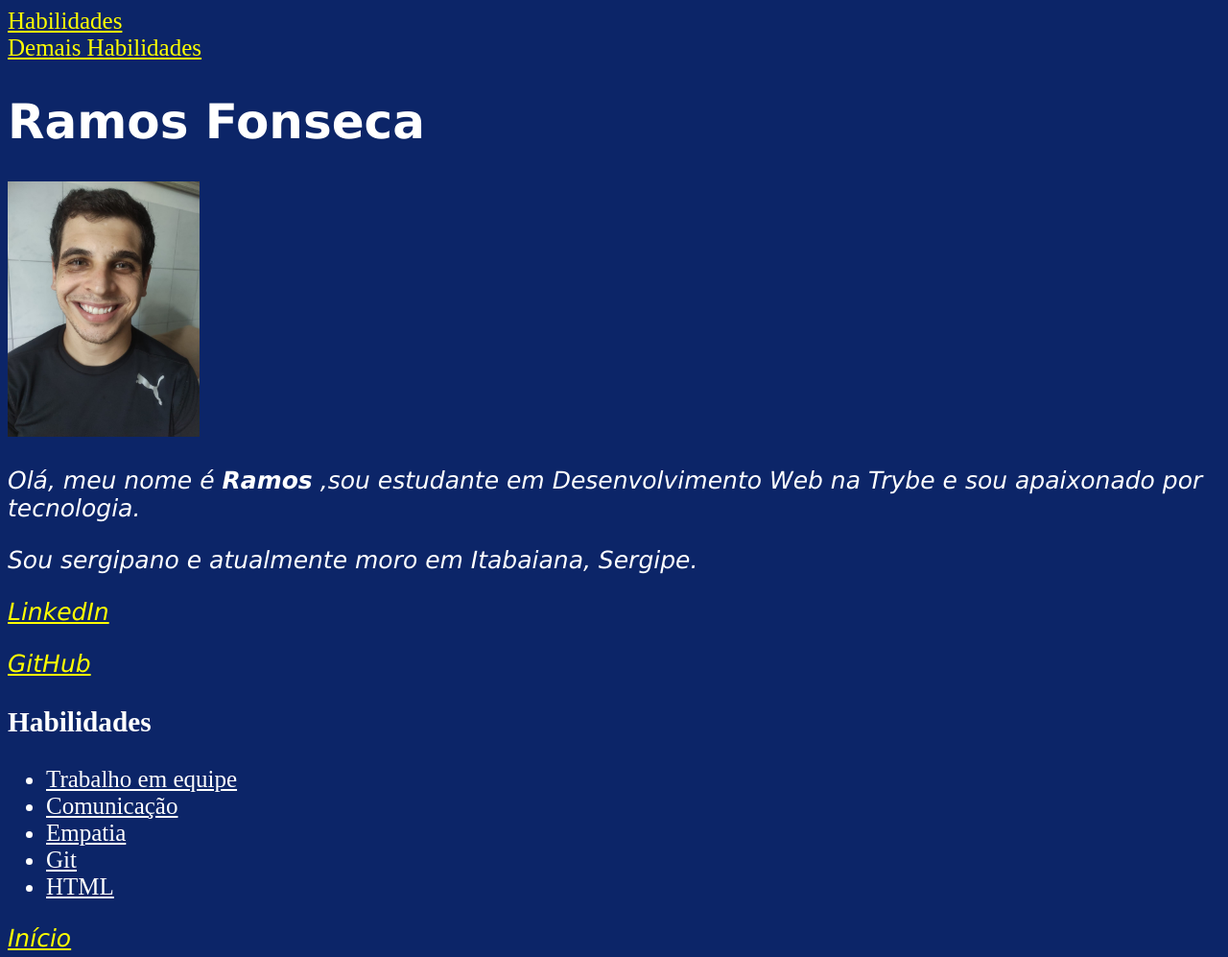
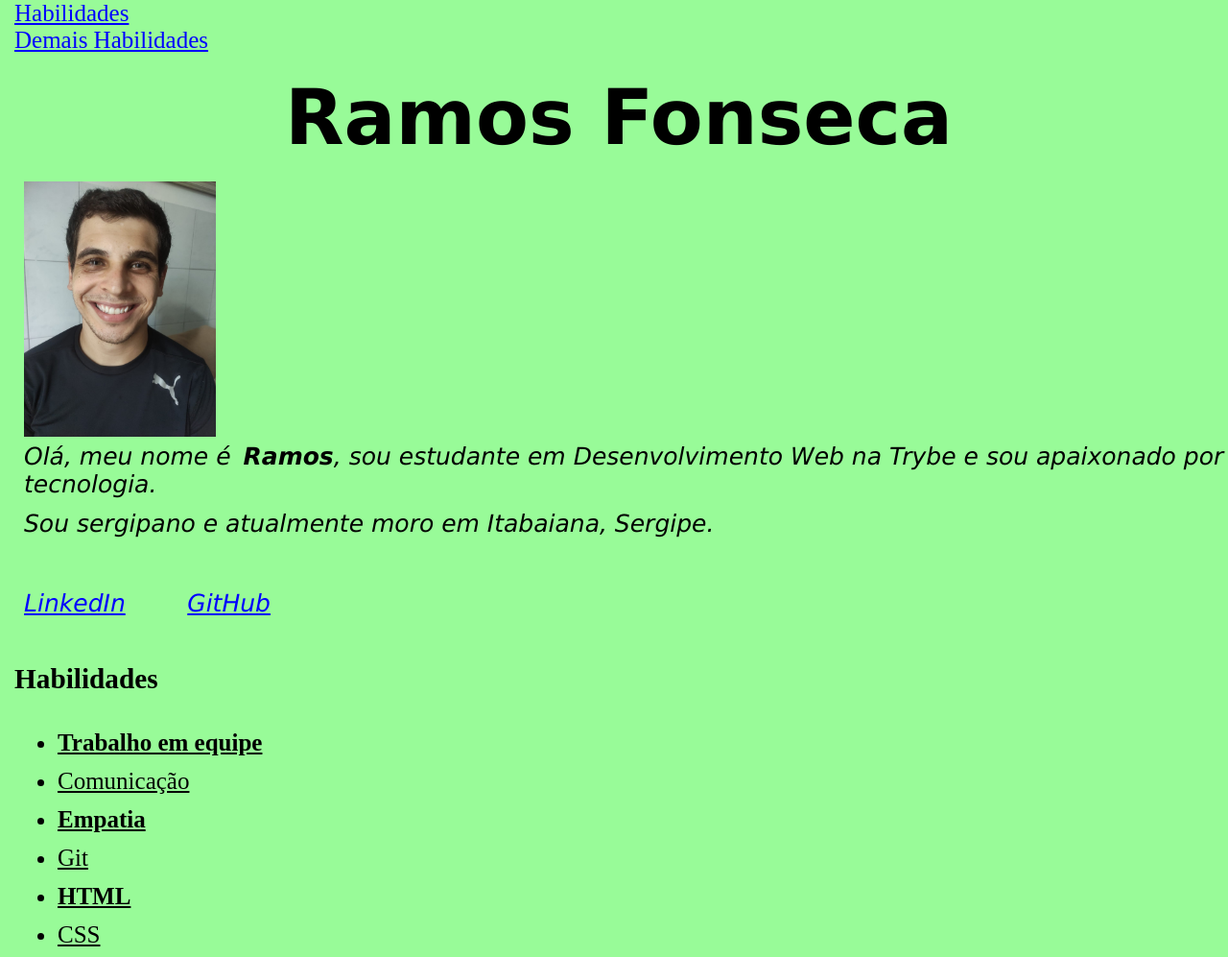
Before and after one commit to beidseitig/beidseitig.github.io, a plain HTML site: page index.html in a window 1280 px wide. Shown: the top 997 px of the page at 96% size. Drawn offline with Linux system fonts and the light colour scheme.

Commit message:
atualizando o portifolio com pseudo-classes e subclasses

```diff
--- a/index.html
+++ b/index.html
@@ -3,61 +3,47 @@
 <head>
     <meta charset="UTF-8">
     <title>Ramos Fonseca</title>
-    <style>
-        h1{
-            font-family: Geneva;
-        }
-
-        p{
-            font-family: Verdana;
-        }
-
-       body{
-            background-color: #0c2568;
-            color: white;
-            font-size: 25px;
-        }
-
-        a:link{
-            color: yellow;
-        }
-
-        a:visited{
-            color: yellow;
-        }
-
-        p{
-            font-style: italic;
-        }
-
-        li{
-            font-size: 25px;
-            text-decoration: underline;
-        }
-
-    </style>
+    <link rel="stylesheet" href="style.css">
 </head>
 <body>
     <a href="#habilidades">Habilidades</a><br>
     <a href="#demais-habilidades">Demais Habilidades</a>
 
+    <div id="title">
+
         <h1>Ramos Fonseca</h1>
 
+    </div>
+
+    <div id="header">
+
+        <div class="header-elements">
             <img src="/images/4cf36e59-2c49-4850-8dca-28a86b731d65.jpeg" alt="Foto Ramos" id="minha-foto" width="200px">
+        </div>
 
-    <p>Olá, meu nome é <strong>Ramos</strong> ,sou estudante em Desenvolvimento Web na Trybe e sou apaixonado por tecnologia.</p>
+        <div class="header-elements">
+            <p>Olá, meu nome é <strong>Ramos</strong>, sou estudante em Desenvolvimento Web na Trybe e sou apaixonado por tecnologia.</p>
             <p> Sou sergipano e atualmente moro em Itabaiana, Sergipe.</p>
-    <p><a href="https://www.linkedin.com/in/ramosfonseca/" target="_blank">LinkedIn</a></p>
-    <p><a href="https://github.com/beidseitig" target="_blank">GitHub</a></p>
+        </div>
 
-    <h3 id="habilidades">Habilidades</h3>
+    </div>
+
+    <div id="referencias">
+        <p id="linkedin"><a href="https://www.linkedin.com/in/ramosfonseca/" target="_blank">LinkedIn</a></p>
+        <p id="github"><a href="https://github.com/beidseitig" target="_blank">GitHub</a></p>
+    </div>
+
+    <div id="habilidades">
+        <h3>Habilidades</h3>
         <ul>
             <li>Trabalho em equipe</li>
             <li>Comunicação</li>
             <li>Empatia</li>
             <li>Git</li>
             <li>HTML</li>
+            <li>CSS</li>
         </ul>
+    </div>
 
     <p><a href="#minha-foto">Início</a></p>
     <p><a href="https://blogdapsicanalise.com.br/" target="_blank">Blog de Psicanálise</a></p>
--- /dev/null
+++ b/style.css
@@ -0,0 +1,98 @@
+* {
+    margin: 0;
+    padding: 0;
+    margin-left: 5px;
+}
+
+h1{
+    font-family: Geneva;
+    margin: 20px;
+}
+
+p{
+    font-family: Verdana;
+}
+
+body{
+    background-color: palegreen;
+    color: ;
+    font-size: 25px;
+}
+
+a:link{
+    color: blue;
+}
+
+a:visited{
+    color: blue;
+}
+
+p{
+    font-style: italic;
+}
+
+li{
+    font-size: 25px;
+    text-decoration: underline;
+}
+
+#title {
+    margin: 0px;
+    text-align: center;
+    font-size: 40px;
+}
+
+#header {
+    margin-bottom: 10px;
+
+
+}
+
+.header-elements {
+    width: auto;
+    vertical-align: middle;
+    display: inline-block;
+}
+    .header-elements p {
+        text-align: left;
+        padding: ;
+        height: 70px;
+    }
+
+
+
+#referencias {
+    height: 50px;
+    text-align: center;
+    width: 20%;
+    margin-bottom: 10px;
+}
+    #linkedin {
+        float: left;
+        margin: 1%;
+        width: 30%;
+        padding: 0% 1%;
+    }
+
+    #github {
+        float: right;
+        margin: 1%;
+        width: 30%;
+
+    }
+
+#habilidades {
+    margin-bottom: 30px;
+}
+    #habilidades h3 {
+        margin: 30px 0;
+    }
+
+    #habilidades ul li {
+        margin-left: 40px;
+        line-height: 40px;
+    }
+
+    #habilidades ul li:nth-child(odd) {
+        font-weight: 900;
+    }
```
Lines whose indentation alone changed are shown as unchanged.
